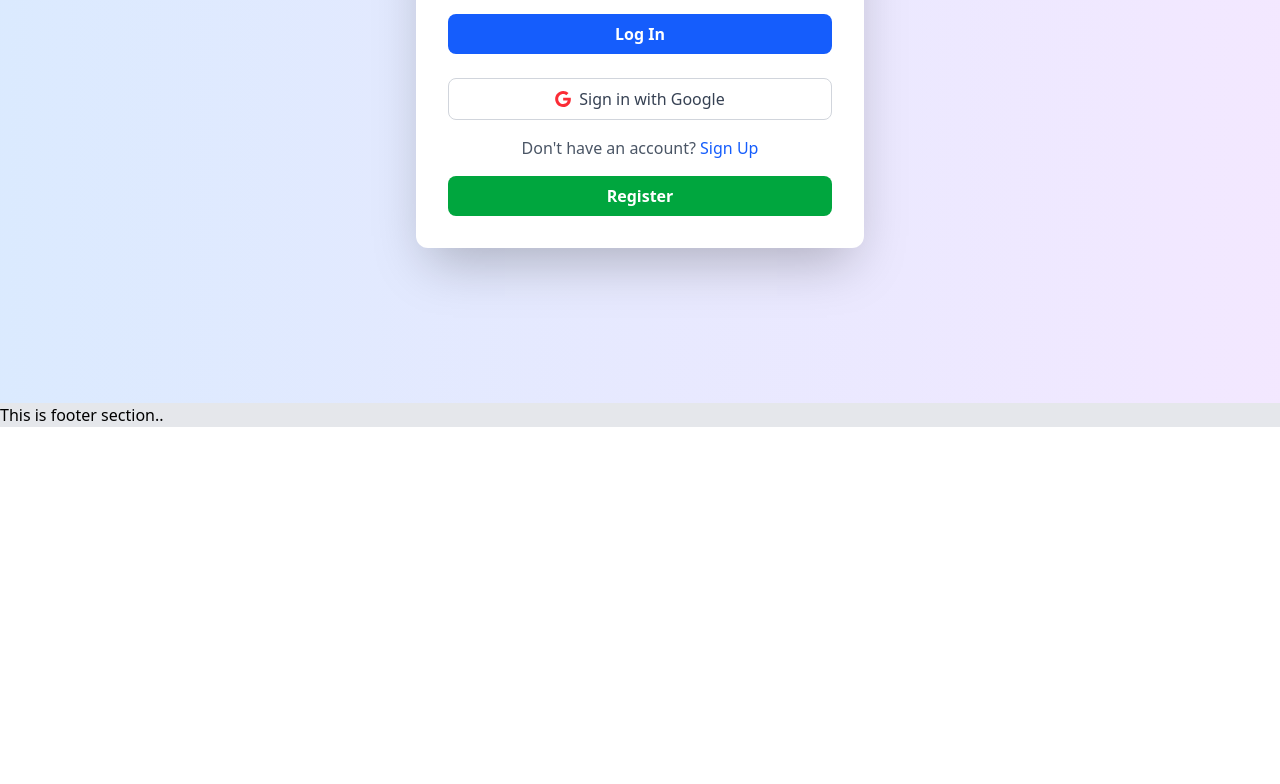
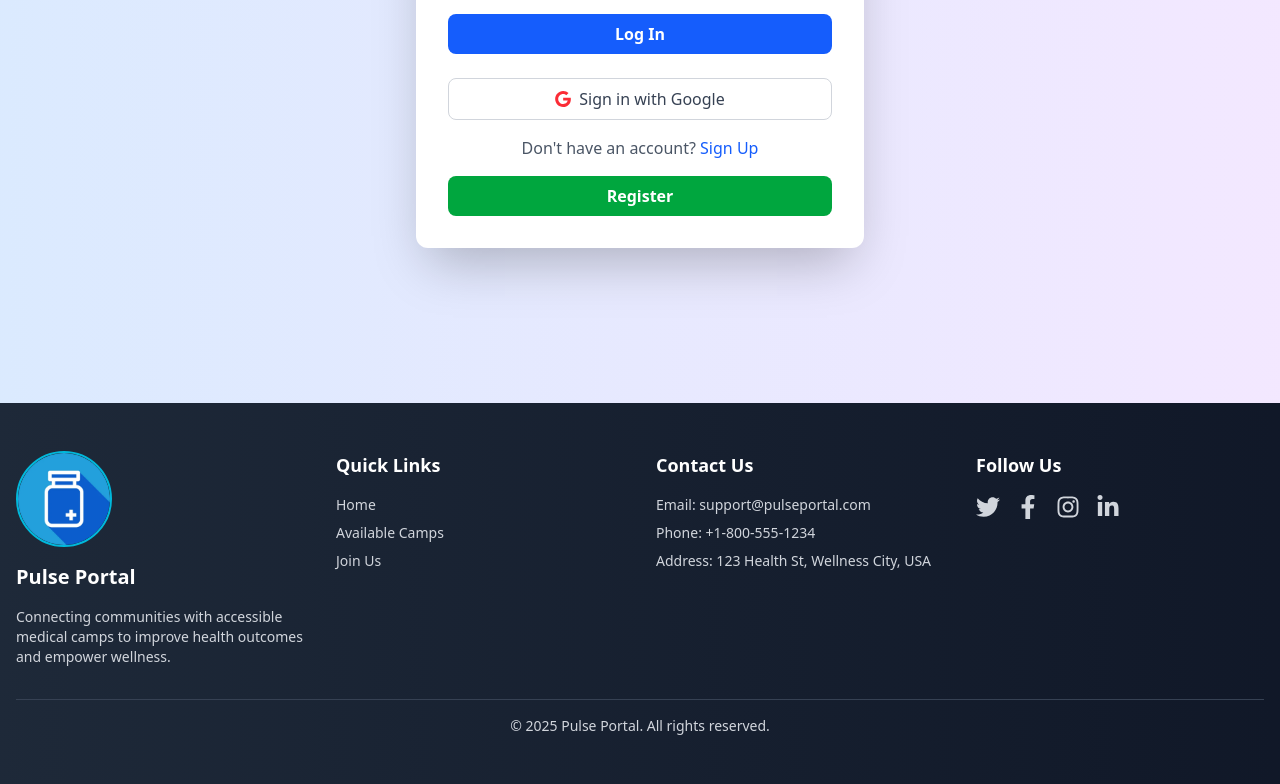
Before and after one commit to md-sifat/PulsePortal, a React (Vite) app: page /login in a window 1280 px wide. Shown: the part 493-1277 px from the top of the page. Before the commit the page ends 920 px from the top, so only its background shows below. Built offline with nearby package versions, Linux system fonts and the light colour scheme; no server answers.

Commit message:
footer section created

```diff
--- a/src/Components/Footer/Footer.jsx
+++ b/src/Components/Footer/Footer.jsx
@@ -1,11 +1,138 @@
 import React from 'react';
+import { Link } from 'react-router-dom';
+import { motion } from 'framer-motion';
+import { FaTwitter, FaFacebookF, FaInstagram, FaLinkedinIn } from 'react-icons/fa';
+import logo from '../../assets/logo.webp'
 
 const Footer = () => {
-    return (
+  return (
+    <motion.footer
+      initial={{ opacity: 0, y: 20 }}
+      animate={{ opacity: 1, y: 0 }}
+      transition={{ duration: 0.5 }}
+      className="bg-gradient-to-r from-gray-800 to-gray-900 text-white py-12 px-4"
+    >
+      <div className="max-w-7xl mx-auto grid grid-cols-1 md:grid-cols-4 gap-8">
+        {/* About Section */}
+        <div className="space-y-4">
+          <img
+            src={logo}
+            alt="Pulse Portal Logo"
+            className="w-24 h-24 rounded-full border-2 border-cyan-500"
+          />
+          <h3 className="text-xl font-semibold">Pulse Portal</h3>
+          <p className="text-gray-300 text-sm">
+            Connecting communities with accessible medical camps to improve health outcomes and
+            empower wellness.
+          </p>
+        </div>
+
+        {/* Quick Links */}
         <div>
-            This is footer section..
+          <h3 className="text-lg font-semibold mb-4">Quick Links</h3>
+          <ul className="space-y-2 text-sm">
+            <li>
+              <Link
+                to="/"
+                className="text-gray-300 hover:text-cyan-400 transition-colors duration-300"
+              >
+                Home
+              </Link>
+            </li>
+            <li>
+              <Link
+                to="/available-camps"
+                className="text-gray-300 hover:text-cyan-400 transition-colors duration-300"
+              >
+                Available Camps
+              </Link>
+            </li>
+            <li>
+              <Link
+                to="/login"
+                className="text-gray-300 hover:text-cyan-400 transition-colors duration-300"
+              >
+                Join Us
+              </Link>
+            </li>
+
+          </ul>
         </div>
-    );
+
+        {/* Contact Info */}
+        <div>
+          <h3 className="text-lg font-semibold mb-4">Contact Us</h3>
+          <ul className="space-y-2 text-sm text-gray-300">
+            <li>
+              <span className="font-medium">Email:</span>{' '}
+              <a
+                href="mailto:support@pulseportal.com"
+                className="hover:text-cyan-400 transition-colors duration-300"
+              >
+                support@pulseportal.com
+              </a>
+            </li>
+            <li>
+              <span className="font-medium">Phone:</span>{' '}
+              <a
+                href="tel:+18005551234"
+                className="hover:text-cyan-400 transition-colors duration-300"
+              >
+                +1-800-555-1234
+              </a>
+            </li>
+            <li>
+              <span className="font-medium">Address:</span> 123 Health St, Wellness City, USA
+            </li>
+          </ul>
+        </div>
+
+        {/* Social Media */}
+        <div>
+          <h3 className="text-lg font-semibold mb-4">Follow Us</h3>
+          <div className="flex space-x-4">
+            <a
+              href="https://twitter.com"
+              target="_blank"
+              rel="noopener noreferrer"
+              className="text-gray-300 hover:text-cyan-400 transition-colors duration-300"
+            >
+              <FaTwitter className="w-6 h-6" />
+            </a>
+            <a
+              href="https://facebook.com"
+              target="_blank"
+              rel="noopener noreferrer"
+              className="text-gray-300 hover:text-cyan-400 transition-colors duration-300"
+            >
+              <FaFacebookF className="w-6 h-6" />
+            </a>
+            <a
+              href="https://instagram.com"
+              target="_blank"
+              rel="noopener noreferrer"
+              className="text-gray-300 hover:text-cyan-400 transition-colors duration-300"
+            >
+              <FaInstagram className="w-6 h-6" />
+            </a>
+            <a
+              href="https://linkedin.com"
+              target="_blank"
+              rel="noopener noreferrer"
+              className="text-gray-300 hover:text-cyan-400 transition-colors duration-300"
+            >
+              <FaLinkedinIn className="w-6 h-6" />
+            </a>
+          </div>
+        </div>
+      </div>
+
+      {/* Copyright */}
+      <div className="mt-8 border-t border-gray-700 pt-4 text-center text-sm text-gray-300">
+        &copy; {new Date().getFullYear()} Pulse Portal. All rights reserved.
+      </div>
+    </motion.footer>
+  );
 };
 
 export default Footer;
```
